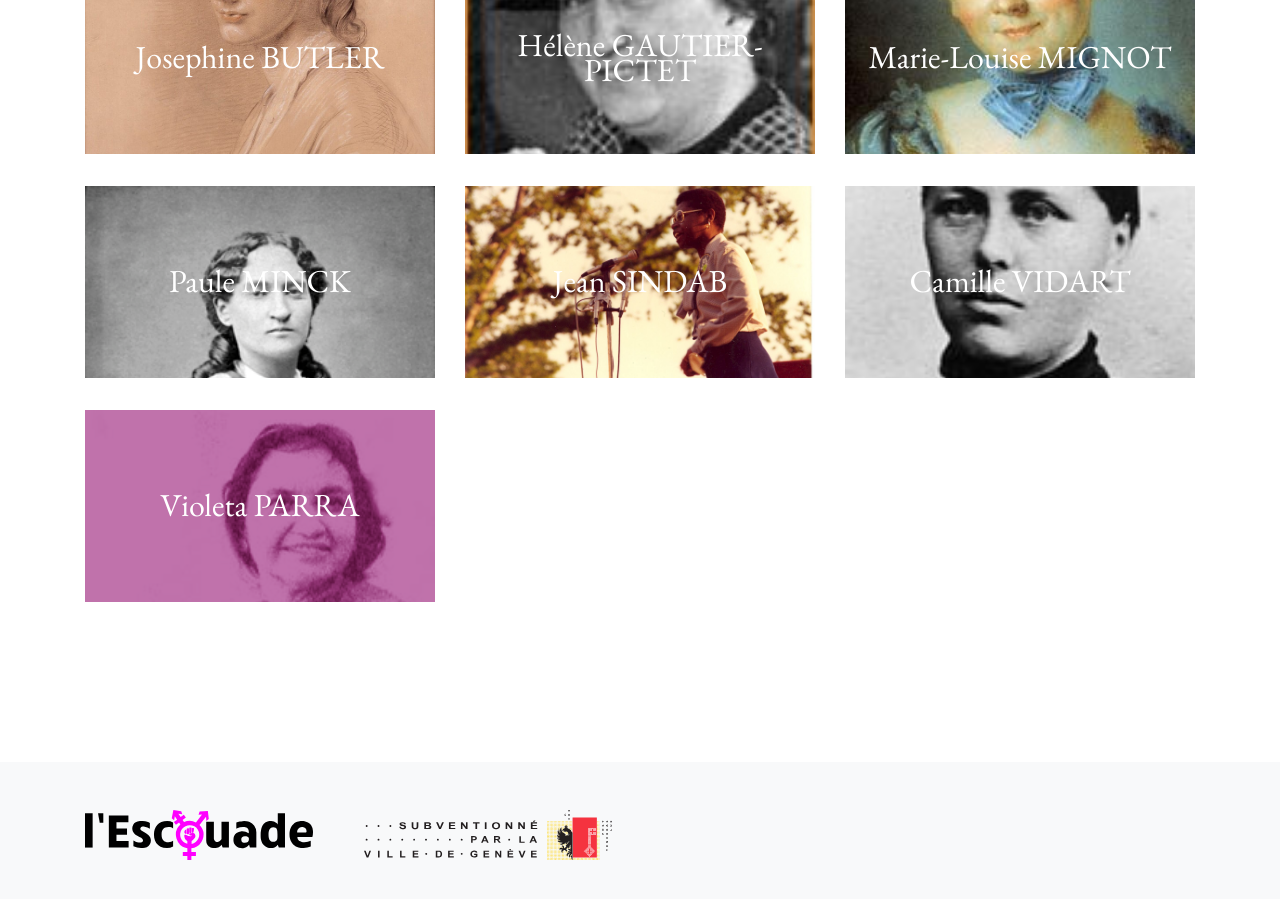
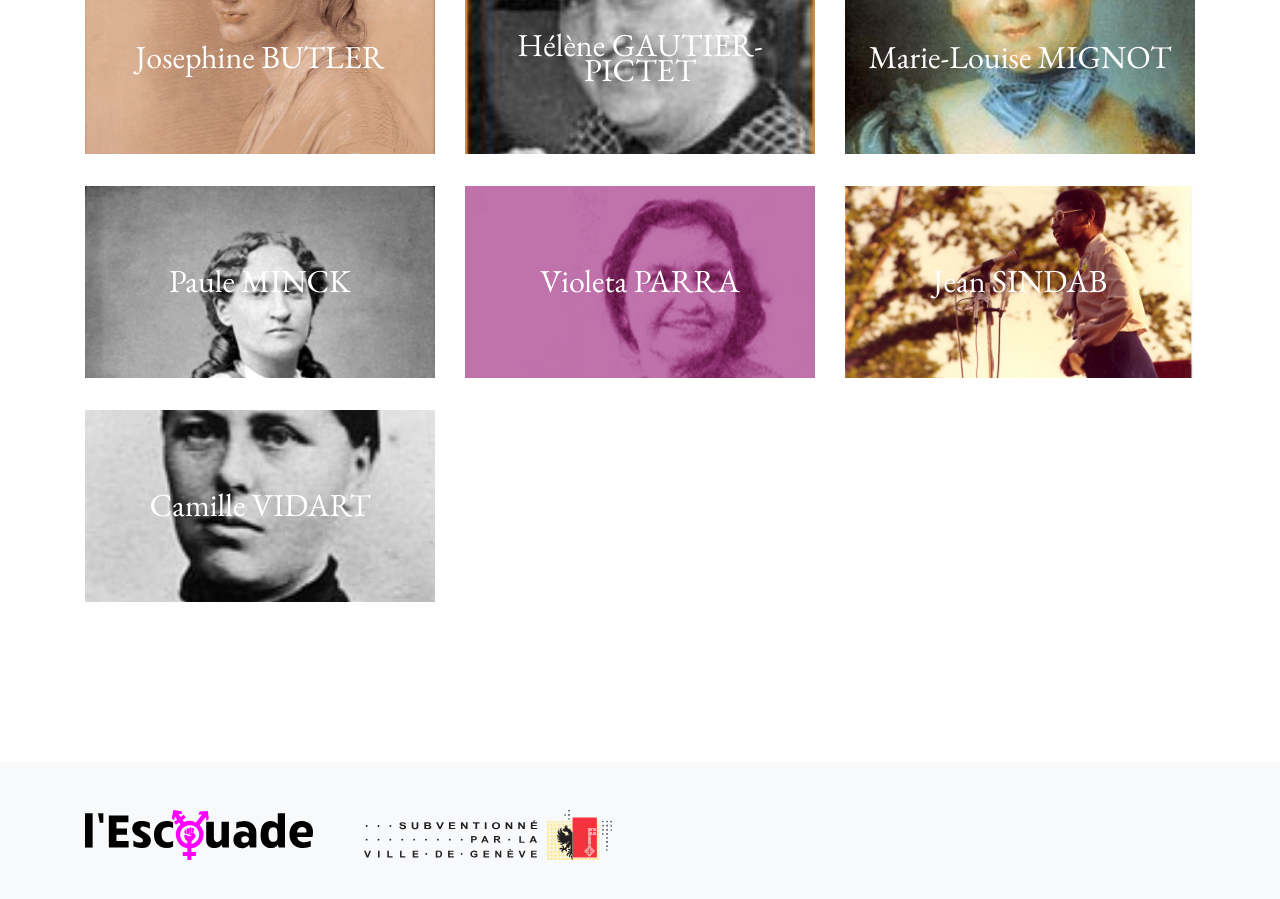
Before and after one commit to larucheio/100elles.ch, a Jekyll site: the page built from 100femmes/index.html, in a window 1280 px wide and 900 px high, scrolled down 1189 px. Built offline with Jekyll 4.4.1, drawn with Linux system fonts in a browser that asks for light colours; nearby versions of some CDN libraries.

Commit message:
Sort by name

```diff
--- a/100femmes/index.html
+++ b/100femmes/index.html
@@ -45,6 +45,10 @@ layout: main
         <div class="card-femme" style="background-image: url('/img/100femmes/paule-minck.png'); background-position: center top;">Paule MINCK</div>
       </div>
       <div class="col-12 col-md-6 col-lg-4">
+        <!-- <a class="card-femme" href="./violeta-parra/" style="background-image: url('/img/100femmes/violeta-parra.png'); background-position: center top;">Violeta PARRA</a> -->
+        <div class="card-femme" style="background-image: url('/img/100femmes/violeta-parra.png'); background-position: center top; background-blend-mode: soft-light;">Violeta PARRA</div>
+      </div>
+      <div class="col-12 col-md-6 col-lg-4">
         <!-- <a class="card-femme" href="./jean-sindab/" style="background-image: url('/img/100femmes/jean-sindab.jpg')">Jean SINDAB</a> -->
         <div class="card-femme" style="background-image: url('/img/100femmes/jean-sindab.jpg')">Jean SINDAB</div>
       </div>
@@ -52,10 +56,6 @@ layout: main
         <!-- <a class="card-femme" href="./camille-vidart/" style="background-image: url('/img/100femmes/camille-vidart.jpg')">Camille VIDART</a> -->
         <div class="card-femme" style="background-image: url('/img/100femmes/camille-vidart.jpg')">Camille VIDART</div>
       </div>
-      <div class="col-12 col-md-6 col-lg-4">
-        <!-- <a class="card-femme" href="./violeta-parra/" style="background-image: url('/img/100femmes/violeta-parra.png'); background-position: center top;">Violeta PARRA</a> -->
-        <div class="card-femme" style="background-image: url('/img/100femmes/violeta-parra.png'); background-position: center top; background-blend-mode: soft-light;">Violeta PARRA</div>
-      </div>
     </div>
   </section>
 
```
